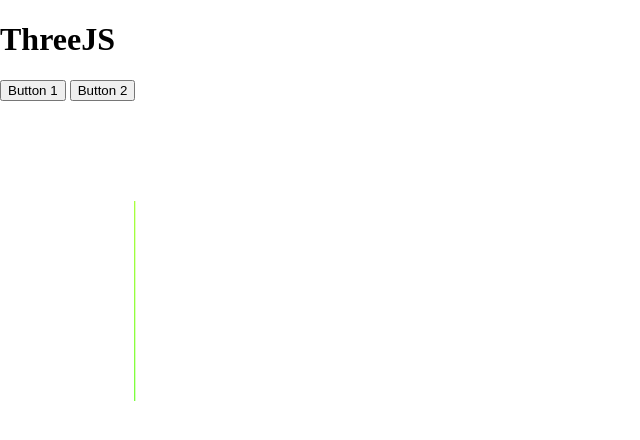
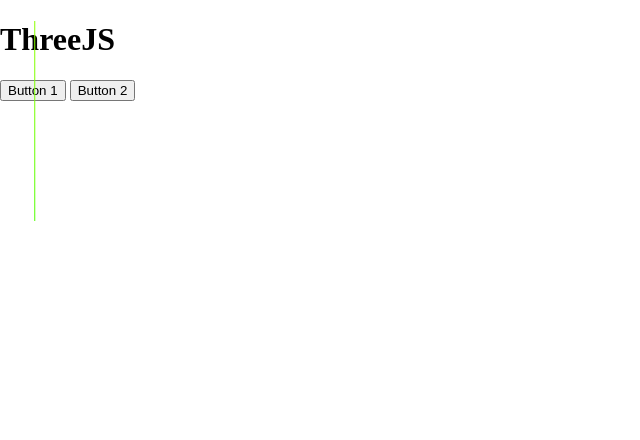
Before and after one commit to markessien/threejs_example, a website built with Vite: page index.html in a window 1280 px wide. Shown: the whole page, without its empty margins (0-640 px from the left). Built offline with nearby package versions, Linux system fonts and the light colour scheme.

Commit message:
overlayed the canvas over the elements

```diff
--- a/index.css
+++ b/index.css
@@ -1,10 +1,13 @@
+.container {
+    position: relative;
+}
+
 #canvas {
     width: 200px;
     height: 200px;
     border: none;
-    margin: 100px;
     padding: 0;
-    position: static; /* fixed or static */
-    top: 100px;
-    left: 100px;
+    position: absolute; /* fixed or static */
+    top: 0;
+    left: 0;
 }
--- a/index.html
+++ b/index.html
@@ -13,7 +13,7 @@
 	<body>
 
 
-        <div>
+        <div class="container">
             <h1>ThreeJS</h1>
 
 
```
